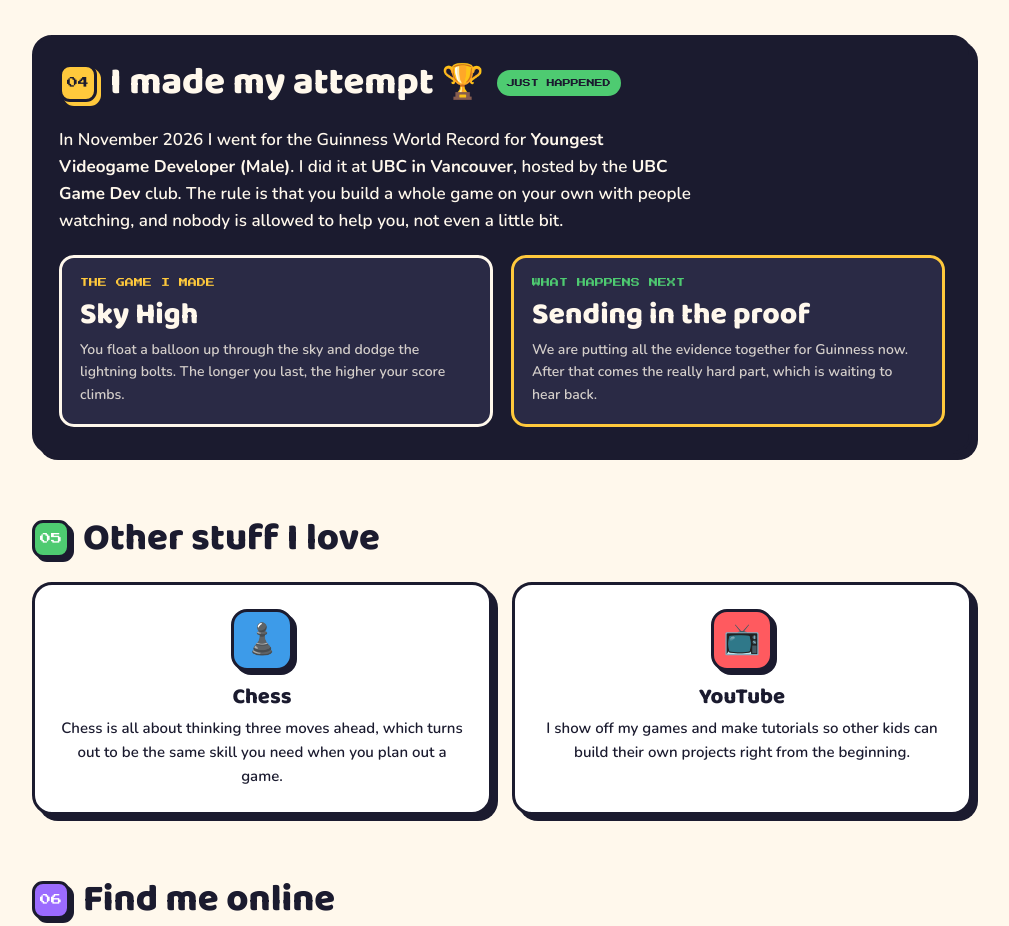
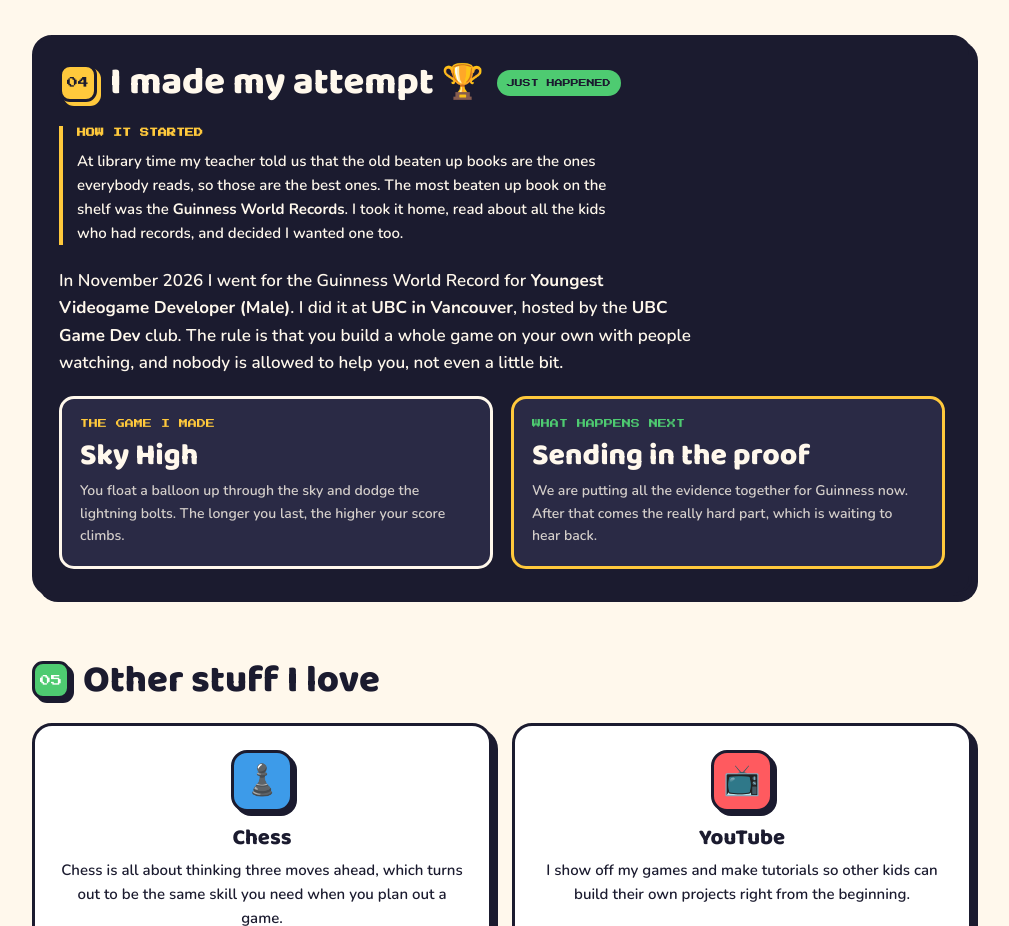
Before and after one commit to nirthicm/nirthicm.github.io, a plain HTML site: page index.html in a window 1280 px wide. Shown: the part 3300-4226 px from the top of the page, without its empty margins (138-1147 px from the left). Drawn offline with nearby package versions, Linux system fonts and the light colour scheme.

Commit message:
Add the library book origin story
Co-Authored-By: Claude Opus 5 <noreply@anthropic.com>
Claude-Session: https://claude.ai/code/session_01UYJtonRfCCQLcyGQFYYST6

```diff
--- a/index.html
+++ b/index.html
@@ -226,7 +226,7 @@
   .rec-box{
     background:#2A2A45;border:3px solid var(--cream);border-radius:15px;padding:18px;
   }
-  .rec-box .lbl{
+  .rec-box .lbl,.rec-note .lbl{
     font-family:'Press Start 2P',monospace;font-size:9px;color:var(--yellow);
     display:block;margin-bottom:9px;
   }
@@ -554,6 +554,8 @@
         <h2>I made my attempt <button id="trophy" title="Press me!" aria-label="Celebrate">🏆</button></h2>
         <span class="fresh">JUST HAPPENED</span>
       </div>
+      <p class="rec-note" style="margin:0 0 22px;max-width:62ch"><span class="lbl">HOW IT STARTED</span>At library time my teacher told us that the old beaten up books are the ones everybody reads, so those are the best ones. The most beaten up book on the shelf was the <b>Guinness World Records</b>. I took it home, read about all the kids who had records, and decided I wanted one too.</p>
+
       <p style="font-weight:600;max-width:62ch;margin:0 0 20px">In November 2026 I went for the Guinness World Record for <b>Youngest Videogame Developer (Male)</b>. I did it at <b>UBC in Vancouver</b>, hosted by the <b>UBC Game Dev</b> club. The rule is that you build a whole game on your own with people watching, and nobody is allowed to help you, not even a little bit.</p>
 
       <div class="rec-grid">
```
